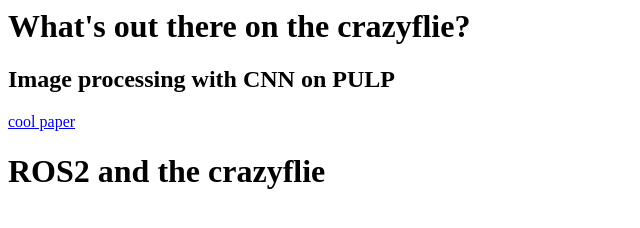
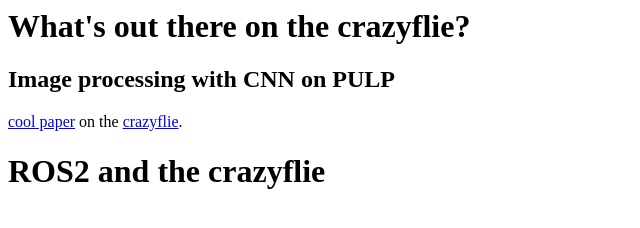
Before and after one commit to bot-motion/bot-motion, a plain HTML site: page index.html in a window 1280 px wide. Shown: the whole page, without its empty margins (0-640 px from the left). Drawn offline with Linux system fonts and the light colour scheme.

Commit message:
Update index.html

```diff
--- a/index.html
+++ b/index.html
@@ -9,7 +9,7 @@
 
 <h2>Image processing with CNN on PULP</h2>
 
-<a href="https://arxiv.org/pdf/1905.04166.pdf">cool paper</a>
+<a href="https://arxiv.org/pdf/1905.04166.pdf">cool paper</a> on the <a href="https://github.com/pulp-platform/pulp-dronet">crazyflie</a>.
 
 <h1>ROS2 and the crazyflie</h1>
 
```
